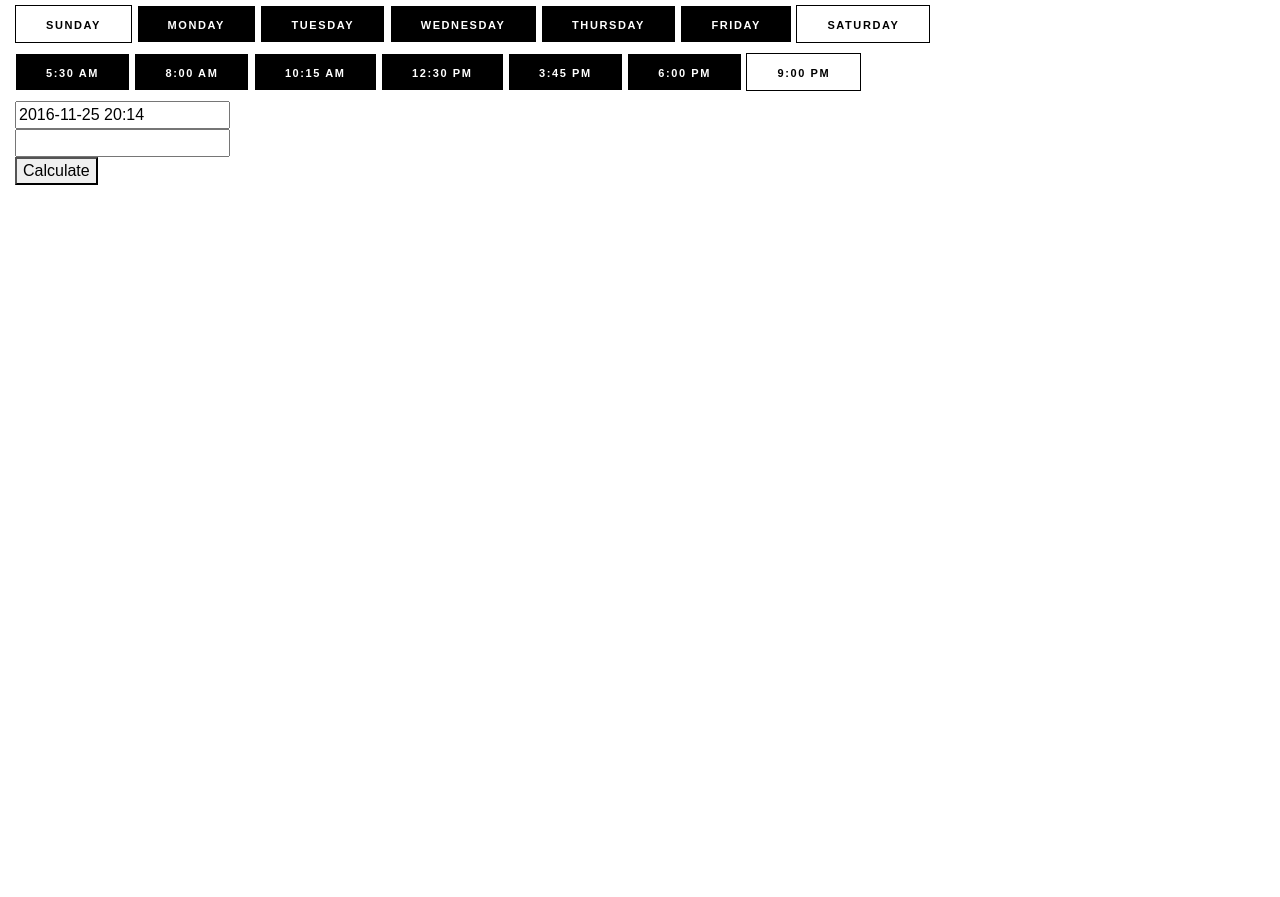
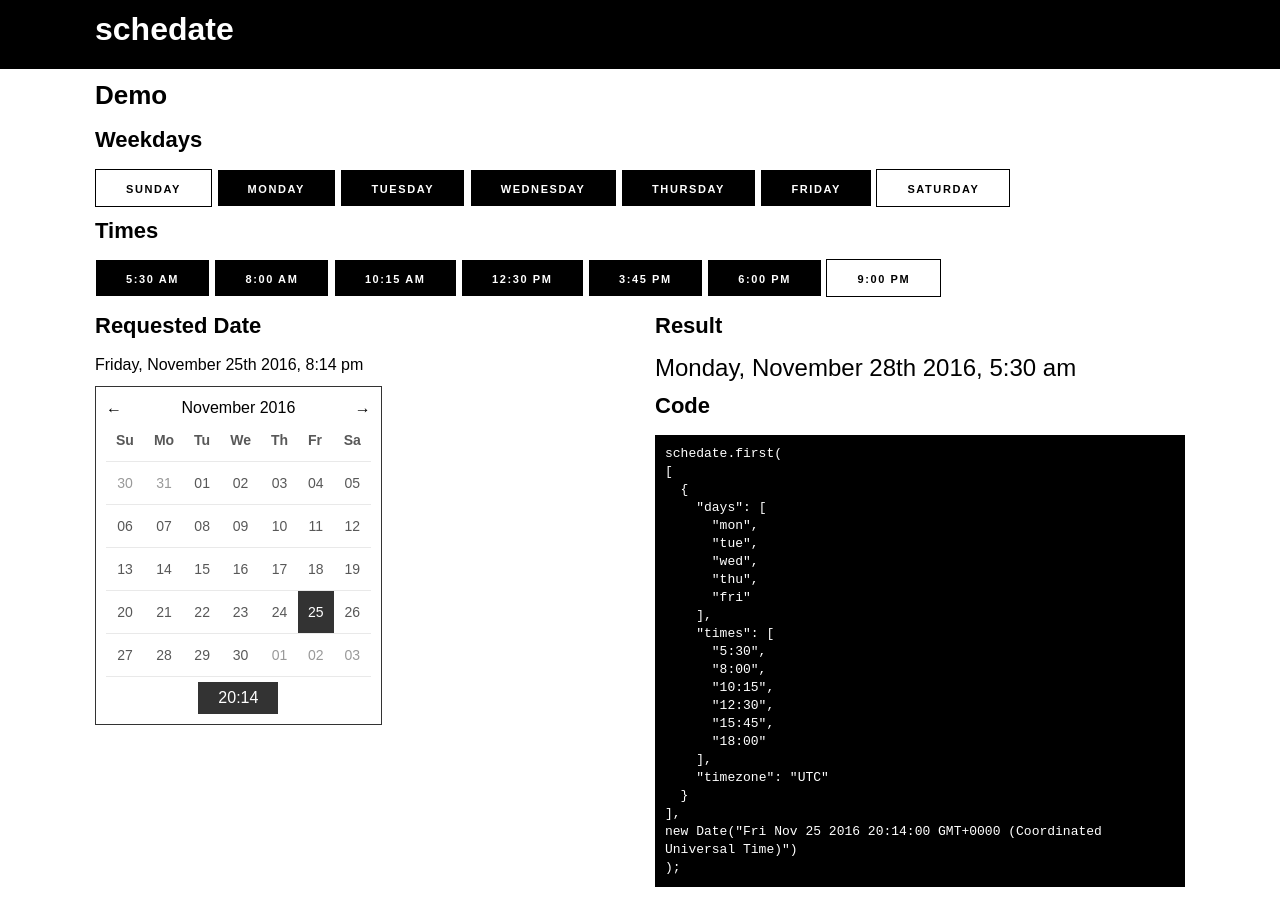
Before and after one commit to brightdigit/schedate, a plain HTML site: page index.html in a window 1280 px wide. Before the commit the page ends 800 px from the top, so only its background shows below. Drawn offline with Linux system fonts and the light colour scheme.

Commit message:
Update 2016-11-25T20:14:02.299Z

```diff
--- a/css/main.css
+++ b/css/main.css
@@ -2236,7 +2236,6 @@ label.button-toggle {
       display: inline-block;
       height: 38px;
       padding: 0 30px;
-      /*color: $secondary-color;*/
       text-align: center;
       font-size: 11px;
       font-weight: 600;
@@ -2267,9 +2266,27 @@ label.button-toggle {
                                   not supported by any browser */ }
     label.button-toggle > input:checked + .label-body {
       color: #fff;
-      background-color: #000;
-      /*background-color: $primary-color;
-      border-color: $primary-color;*/ }
+      background-color: #000; }
+
+header {
+  color: #fff;
+  background-color: #000; }
+  header h1 {
+    color: #fff; }
+
+code {
+  color: #fff;
+  background-color: #000;
+  display: block;
+  padding: 10px; }
+
+input[type=datetime] {
+  border: none;
+  padding: 0;
+  margin: 0; }
+
+#result-datetime {
+  font-size: 1.5em; }
 
 /**
  * rome - Customizable date (and time) picker. Opt-in UI, no jQuery!
--- a/index.html
+++ b/index.html
@@ -4,7 +4,7 @@
 <head>
   <meta charset="utf-8">
   <meta http-equiv="X-UA-Compatible" content="IE=edge">
-  <title>Base</title>
+  <title>schedate - scheduling events based on availablility</title>
 
   <meta name="description" content="">
   <meta name="theme-color" content="#f7c824">
@@ -19,9 +19,33 @@
 </head>
 
 <body>
-  <div class="container-full">
-    <div class="flex-row pad-top-5 pad-bottom-5">
-      <div class="flex-column">
+  <header>
+    <div class="nav">
+      <div class="container">
+        <div class="row clear pad-top-10 pad-bottom-5">
+          <div class="col-12">
+            <h1>schedate</h1>
+          </div>
+        </div>
+      </div>
+    </div>
+    </div>
+  </header>
+  <div class="container">
+    <div class="row clear pad-bottom-5">
+    </div>
+    <div class="row clear pad-top-5 pad-bottom-5">
+      <div class="column col-12">
+        <h2>Demo</h2>
+      </div>
+    </div>
+    <div class="row clear pad-top-5 pad-bottom-5">
+      <div class="column col-12">
+        <h3>Weekdays</h3>
+      </div>
+    </div>
+    <div class="row clear pad-top-5 pad-bottom-5">
+      <div class="column col-12">
         <label class="button-toggle">
           <input name="days" value="sun" type="checkbox">
           <span class="label-body">Sunday</span>
@@ -52,8 +76,13 @@
         </label>
       </div>
     </div>
-    <div class="flex-row pad-top-5 pad-bottom-5">
-      <div class="flex-column">
+    <div class="row clear pad-top-5 pad-bottom-5">
+      <div class="column col-12">
+        <h3>Times</h3>
+      </div>
+    </div>
+    <div class="row clear pad-top-5 pad-bottom-5">
+      <div class="col-12">
         <label class="button-toggle">
           <input name="times" value="5:30" type="checkbox" checked>
           <span class="label-body">5:30 AM</span>
@@ -84,15 +113,45 @@
         </label>
       </div>
     </div>
-    <div class="flex-row pad-top-5 pad-bottom-5">
-      <div class="flex-column">
-        <input type="datetime" id="requested-datetime">
+    <div class="row clear pad-top-5 pad-bottom-5">
+      <div class="col-12 col-6-m">
+        <div class="row clear pad-top-5 pad-bottom-5">
+          <div class="column col-12">
+            <h3>Requested Date</h3>
+          </div>
+        </div>
+        <div class="row clear pad-top-5 pad-bottom-5">
+          <div class="col-12">
+            <input type="datetime" id="requested-datetime" class="font-100" style="width: 100%;" readonly>
+          </div>
+        </div>
+        <div class="row clear pad-top-5 pad-bottom-5">
+          <div class="col-12">
+            <div id="requested-datetime-calendar"></div>
+          </div>
+        </div>
       </div>
-      <div class="flex-column">
-        <input type="datetime" id="result-datetime" readonly>
-      </div>
-      <div class="flex-column">
-        <button id="calculate-button" type="submit">Calculate</button>
+      <div class="col-12 col-6-m">
+        <div class="row clear pad-top-5 pad-bottom-5">
+          <div class="column col-12">
+            <h3>Result</h3>
+          </div>
+        </div>
+        <div class="row clear pad-top-5 pad-bottom-5">
+          <div class="col-12">
+            <input type="datetime" id="result-datetime" class="font-500" style="width: 100%;" readonly>
+          </div>
+        </div>
+        <div class="row clear pad-top-5 pad-bottom-5">
+          <div class="column col-12">
+            <h3>Code</h3>
+          </div>
+        </div>
+        <div class="row clear pad-top-5 pad-bottom-5">
+          <div class="col-12">
+            <code></code>
+          </div>
+        </div>
       </div>
     </div>
   </div>
```
Also changed, not shown: js/main.js.
